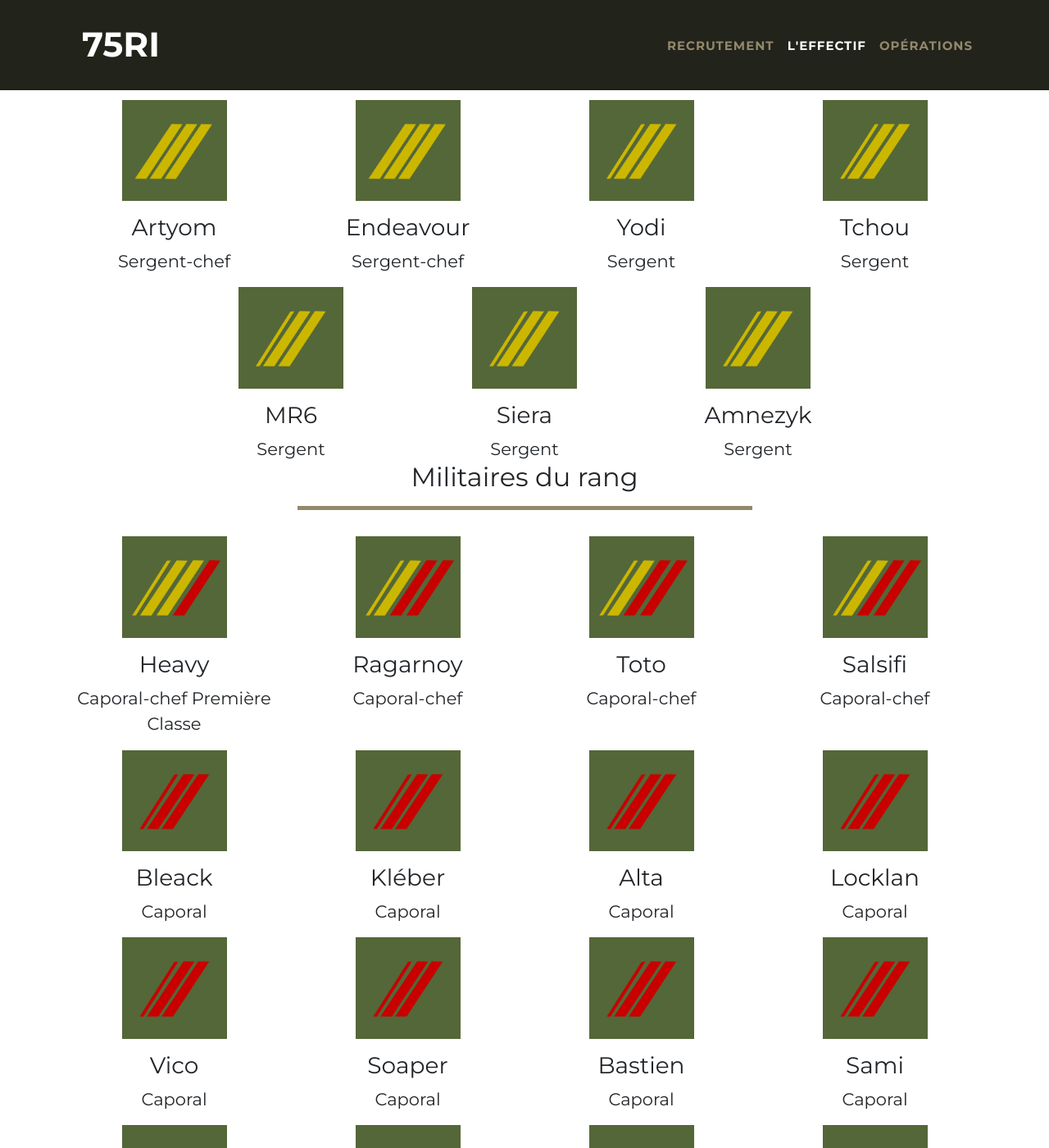
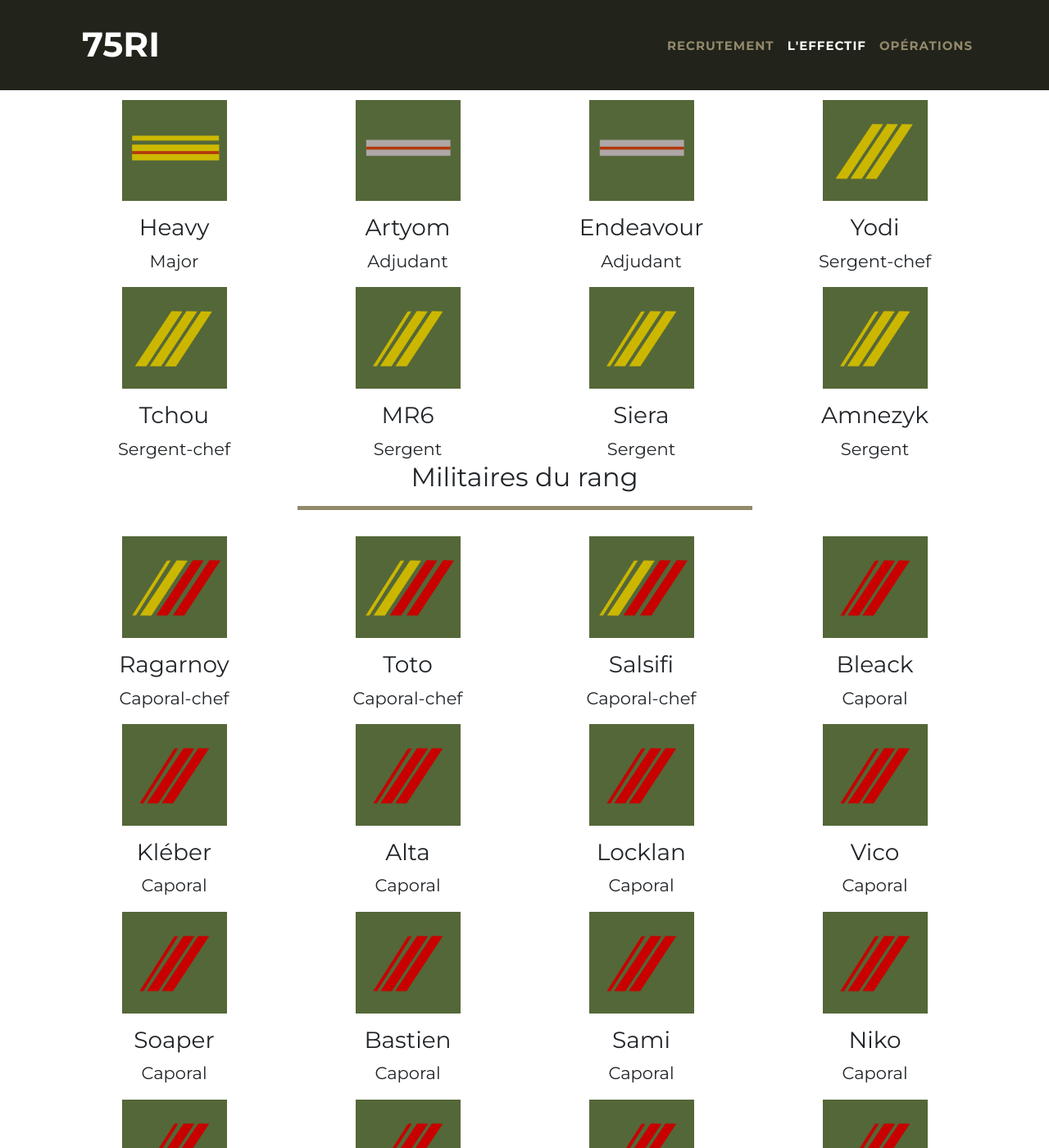
Before and after one commit to ArtyomFR/75RI_Jekyll, a Jekyll site: the page built from effectif.html, in a window 1280 px wide and 1400 px high, scrolled down 424 px. Shown: the whole window at 82% size. Built offline with Jekyll 4.4.1, drawn with Linux system fonts in a browser that asks for light colours; nearby versions of some CDN libraries; some of the changed text lies outside the part shown.

Commit message:
Update effectif
Update effectif data

```diff
--- a/_data/effectif/sousofficier.yml
+++ b/_data/effectif/sousofficier.yml
@@ -1,11 +1,13 @@
+  - name: Heavy
+    grade: "Major"
   - name: Artyom
+    grade: "Adjudant"
+  - name: Endeavour
+    grade: "Adjudant"
+  - name: Yodi
     grade: "Sergent-chef"
-  - name: Endeavour
+  - name: Tchou
     grade: "Sergent-chef"
-  - name: Yodi
-    grade: "Sergent"
-  - name: Tchou
-    grade: "Sergent"
   - name: MR6
     grade: "Sergent"
   - name: Siera
```
Also changed, not shown: _data/effectif/militairedurang.yml (+5 -3 lines).
